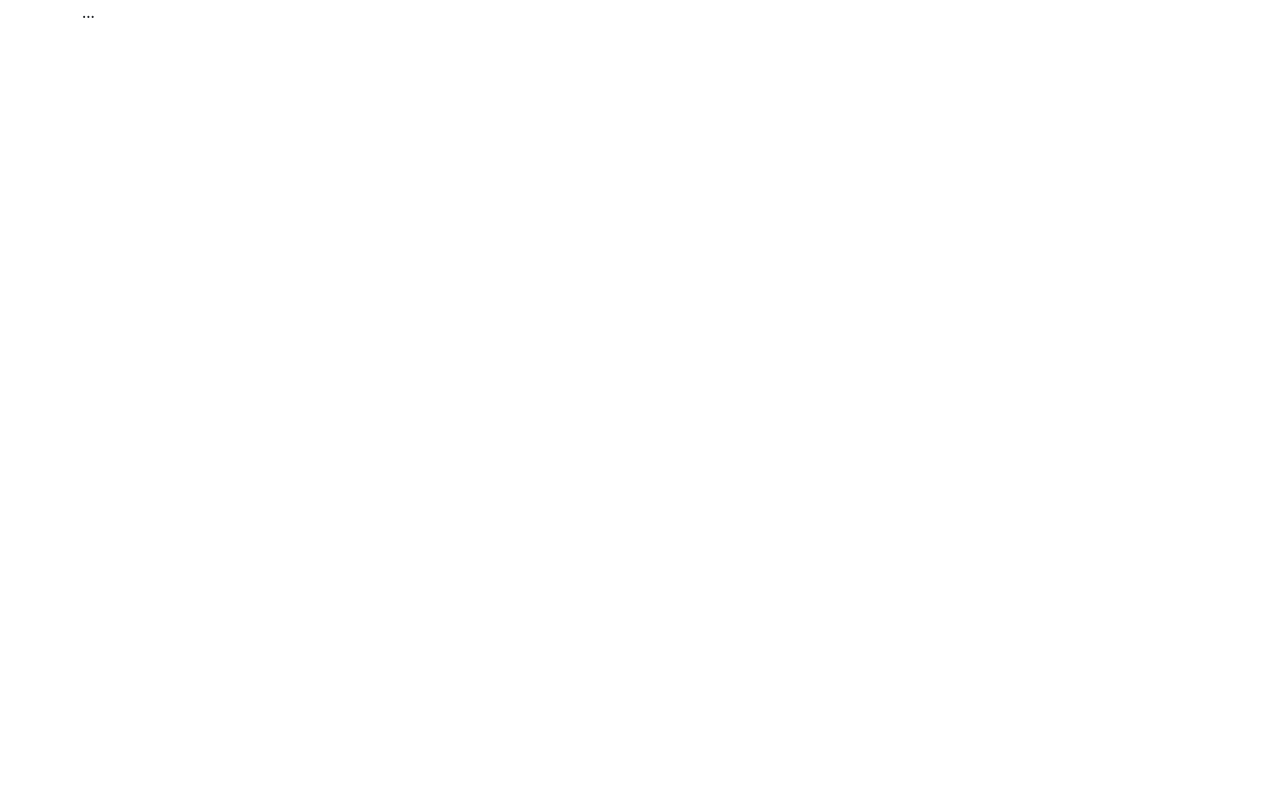
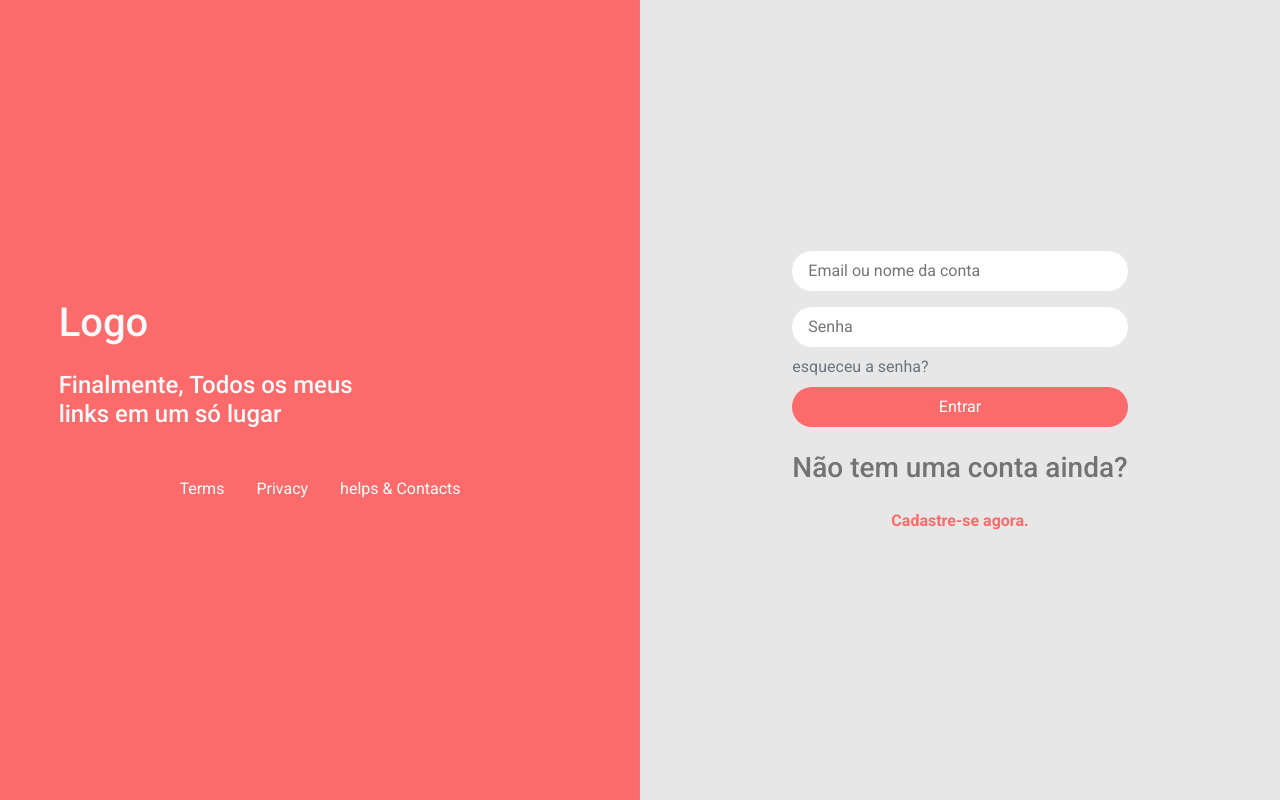
Before and after one commit to ArthurMaciel95/link-share-react, a React (Create React App) app: page /login in a window 1280 px wide. Built offline with nearby package versions, Linux system fonts and the light colour scheme.

Commit message:
:art: page login 80%

```diff
--- a/package.json
+++ b/package.json
@@ -19,12 +19,6 @@
         "test": "react-scripts test",
         "eject": "react-scripts eject"
     },
-  "eslintConfig": {
-    "extends": [
-      "react-app",
-      "react-app/jest"
-    ]
-  },
     "browserslist": {
         "production": [
             ">0.2%",
--- a/src/global.css
+++ b/src/global.css
@@ -1,45 +1,69 @@
-:root{
+:root {
   /* primary colors */
 
-    --primary-color:#FB6B6B;
+  --primary-color: #fb6b6b;
 
   /*container color*/
-    --background:#E7E7E7;
-    --sidebar-background:#FFFFFF;
+  --background: #e7e7e7;
+  --sidebar-background: #ffffff;
 
   /*text color*/
-    --text-color-gray:#B7B2B2;
-    --text-color-header:#6D6D6D;
+  --text-color-gray: #b7b2b2;
+  --text-color-header: #6d6d6d;
 
-
-    --input-background-color:#E3E3E3;
-    --text-large:1.4rem;
-    --text-medium:1.2rem;
-    --text-small:1rem;
-    --text-xsmall:0.9rem;
-    --text-xxsmall:0.7rem;
-
-
-
+  --input-background-color: #e3e3e3;
+  --text-large: 1.4rem;
+  --text-medium: 1.2rem;
+  --text-small: 1rem;
+  --text-xsmall: 0.9rem;
+  --text-xxsmall: 0.7rem;
 }
-#root{
+#root {
   height: 100vh;
 }
 html,
-body{
+body {
   background-color: var(--background);
-    font-family: Roboto, Oxygen, Ubuntu, Cantarell, 'Open Sans', 'Helvetica Neue', sans-serif;
+  font-family: Roboto, Oxygen, Ubuntu, Cantarell, 'Open Sans', 'Helvetica Neue',
+    sans-serif;
   box-sizing: border-box;
   height: 100vh;
   padding: 0;
   margin: 0;
 }
 
-li{
+li {
   list-style: none;
 }
 
-h1,h2,h3,h4,h5,h6{
+h1,
+h2,
+h3,
+h4,
+h5,
+h6 {
   margin: 0px;
   padding: 0px;
 }
+
+
+
+
+input[type="text"]{
+    border: none;
+    border-radius: 25px;
+}
+
+.bg-primary-color{
+    background-color: var(--primary-color);
+}
+.text-primary-color{
+    color: var(--primary-color);
+}
+
+.btn-filled{
+    border-radius: 25px;
+    border: none;
+    background-color: var(--primary-color);
+    color:white
+}
--- a/src/index.js
+++ b/src/index.js
@@ -3,7 +3,7 @@ import ReactDOM from "react-dom";
 import { BrowserRouter } from 'react-router-dom'
 import 'bootstrap/dist/css/bootstrap.css'
 import App from './App';
-
+import './global.css'
 
 ReactDOM.render(
     <React.StrictMode>
--- a/src/pages/Login/index.jsx
+++ b/src/pages/Login/index.jsx
@@ -3,10 +3,43 @@ import './styles.css'
 
 const LoginPage = () => {
     return (
-        <main className='container'>
-            <header className='w-100'>...</header>
+        <>
+            <div className="w-100 d-flex  h-100 ">
+                <section className='bg-primary-color w-50 d-flex align-items-center justify-content-center   flex-column'>
 
-        </main>
+                    <div className="row ">
+                        <div className="col-8">
+                            <h1 className='text-light mb-md-4'>Logo</h1>
+                            <h3 className='text-light fs-4'>Finalmente, Todos os meus links
+                                em um só lugar</h3>
+                        </div>
+                    </div>
+                    <div className="d-flex fs-6 mt-md-5">
+                        <a href="#" className='px-3 text-decoration-none text-white'>Terms</a>
+                        <a href="#" className='px-3 text-decoration-none text-white' >Privacy</a>
+                        <a href="#" className='px-3 text-decoration-none text-white'>helps & Contacts</a>
+                    </div>
+
+
+                </section>
+                <section className='w-50 '>
+                    <div className="d-flex h-100 justify-content-center align-items-center">
+                        <div className="row">
+                            <div className="d-flex flex-column">
+                                <input type="text" className="border-rounder py-2 px-3 mb-md-3 text-muted" placeholder='Email ou nome da conta' />
+                                <input type="text" className="border-rounder py-2 px-3 text-muted" placeholder='Senha' />
+                                <a href="#" className='my-md-2 text-muted text-decoration-none'>esqueceu a senha?</a>
+                                <button className='btn-filled p-2'>Entrar</button>
+                                <h2 className='text-center text-black-50 fs-3 py-4'>Não tem uma conta ainda?</h2>
+                                <p className='text-center text-primary-color fw-bolder'>Cadastre-se agora.</p>
+                            </div>
+
+                        </div>
+                    </div>
+                </section>
+            </div>
+
+        </>
     )
 }
 
--- a/src/pages/Login/styles.css
+++ b/src/pages/Login/styles.css
@@ -0,0 +1,3 @@
+.bg-primary-color {
+  background-color: #fb6b6b;
+}
```
Also changed, not shown: .eslintrc.json (deleted), 1 other file (tests, documents, lock files or other folders). Lines whose indentation alone changed are shown as unchanged.
